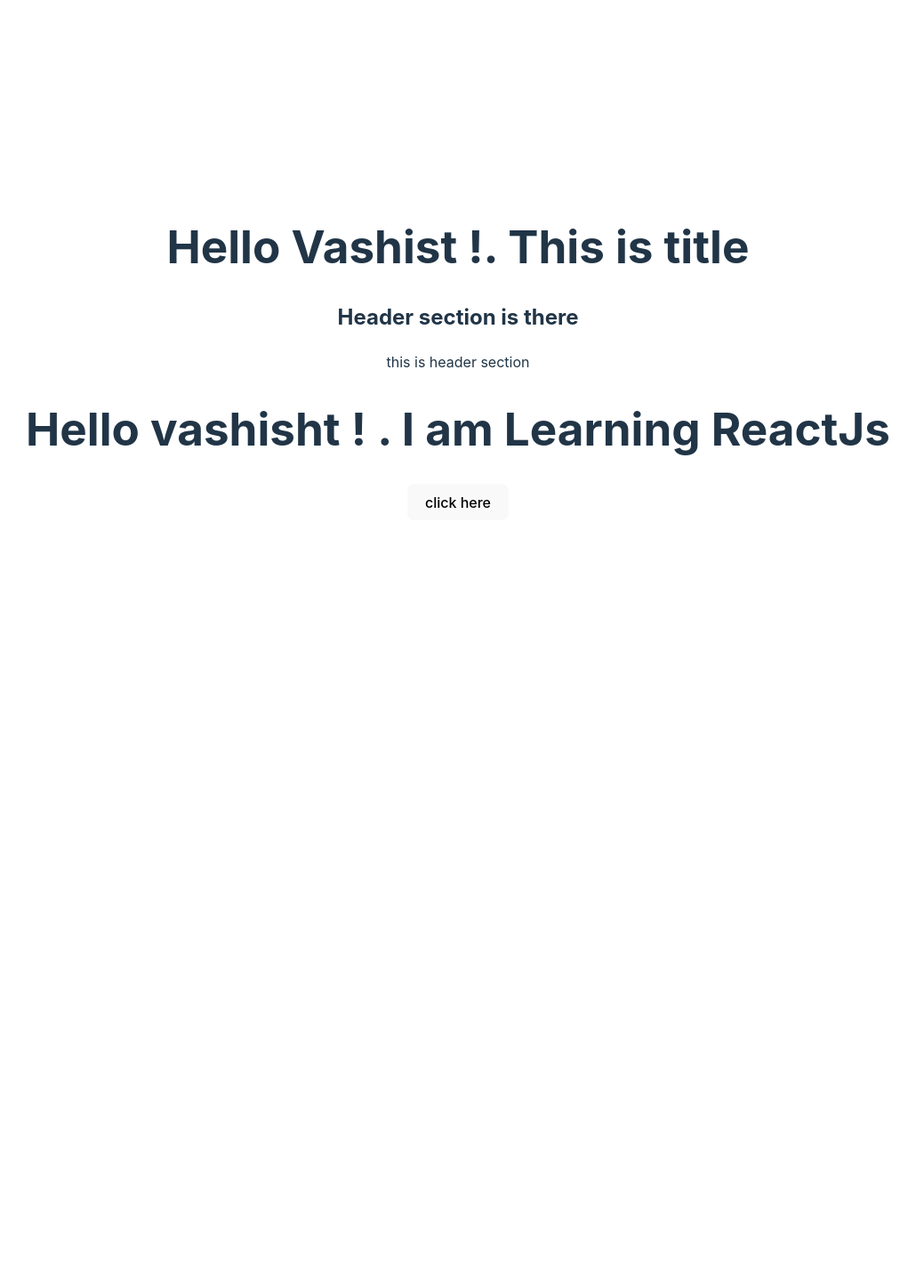
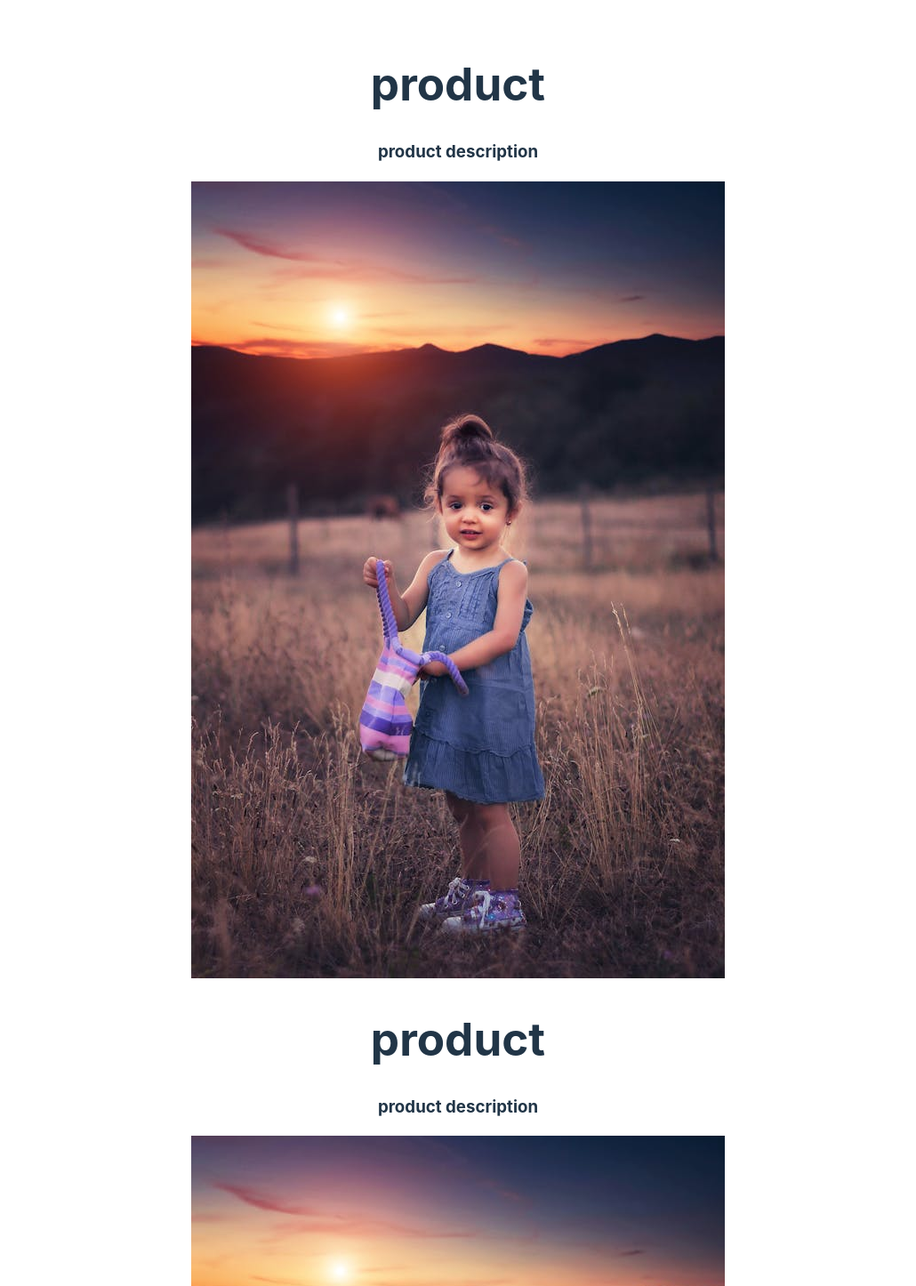
Before and after one commit to vashishtkumar/ReactJS, a React (Vite) app in the folder my_first_react_app/: page / in a window 1280 px wide. Shown: the top 1446 px of the page at 89% size, without its empty margins (125-1155 px from the left). Before the commit the page ends 800 px from the top, so only its background shows below. Built offline with nearby package versions, Linux system fonts and the light colour scheme.

Commit message:
Structure of jsx component

```diff
--- a/my_first_react_app/src/App.jsx
+++ b/my_first_react_app/src/App.jsx
@@ -1,16 +1,13 @@
 import './App.css'
 import {Header,Title} from "./Title"   // here it is necessary you have to name through which you have exported
-
+import MulProduct from './productTab'
 
 function App() {
 
 
   return (
     <>
-    <Title/>
-    <Header></Header>
-      <h1>Hello vashisht ! . I am Learning ReactJs</h1>
-      <button>click here</button>
+    <MulProduct></MulProduct>
     </>
   )
 }
--- /dev/null
+++ b/my_first_react_app/src/product.jsx
@@ -0,0 +1,10 @@
+import photo from "./assets/photo.jpg"
+export default function Product(){
+    return (
+        <>
+        <h1>product</h1>
+        <h3>product description</h3>
+        <img src={photo} alt="a cute baby" className="photo"></img>
+        </>
+    )
+}
--- /dev/null
+++ b/my_first_react_app/src/productTab.jsx
@@ -0,0 +1,13 @@
+import Product from "./product";
+
+function MulProduct(){
+return(
+    <>
+    <Product/>
+    <Product></Product>
+    <Product/>
+    </>
+)
+}
+
+export default MulProduct;
```
Also changed, not shown: my_first_react_app/src/assets/photo.jpg (added).
